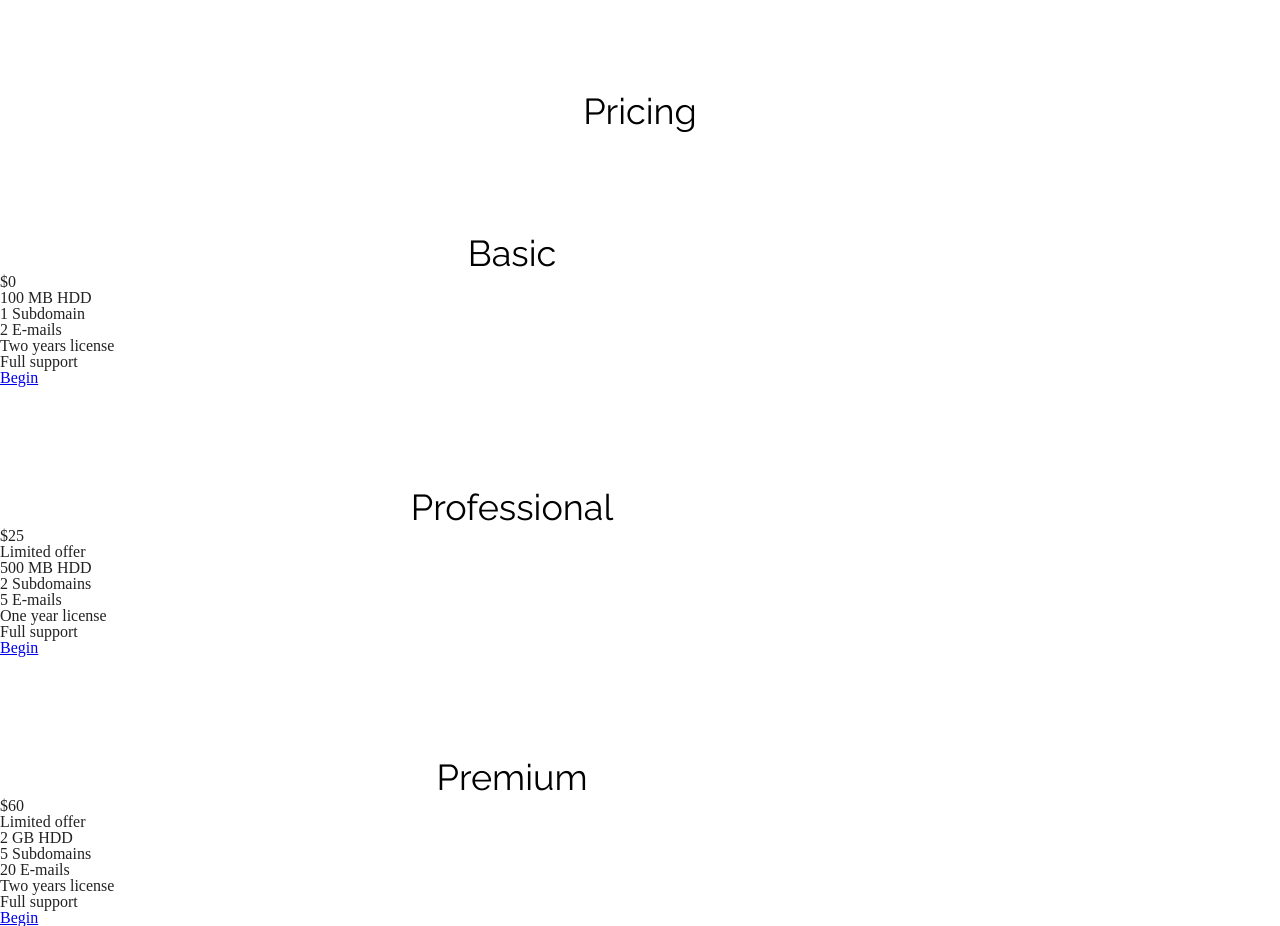
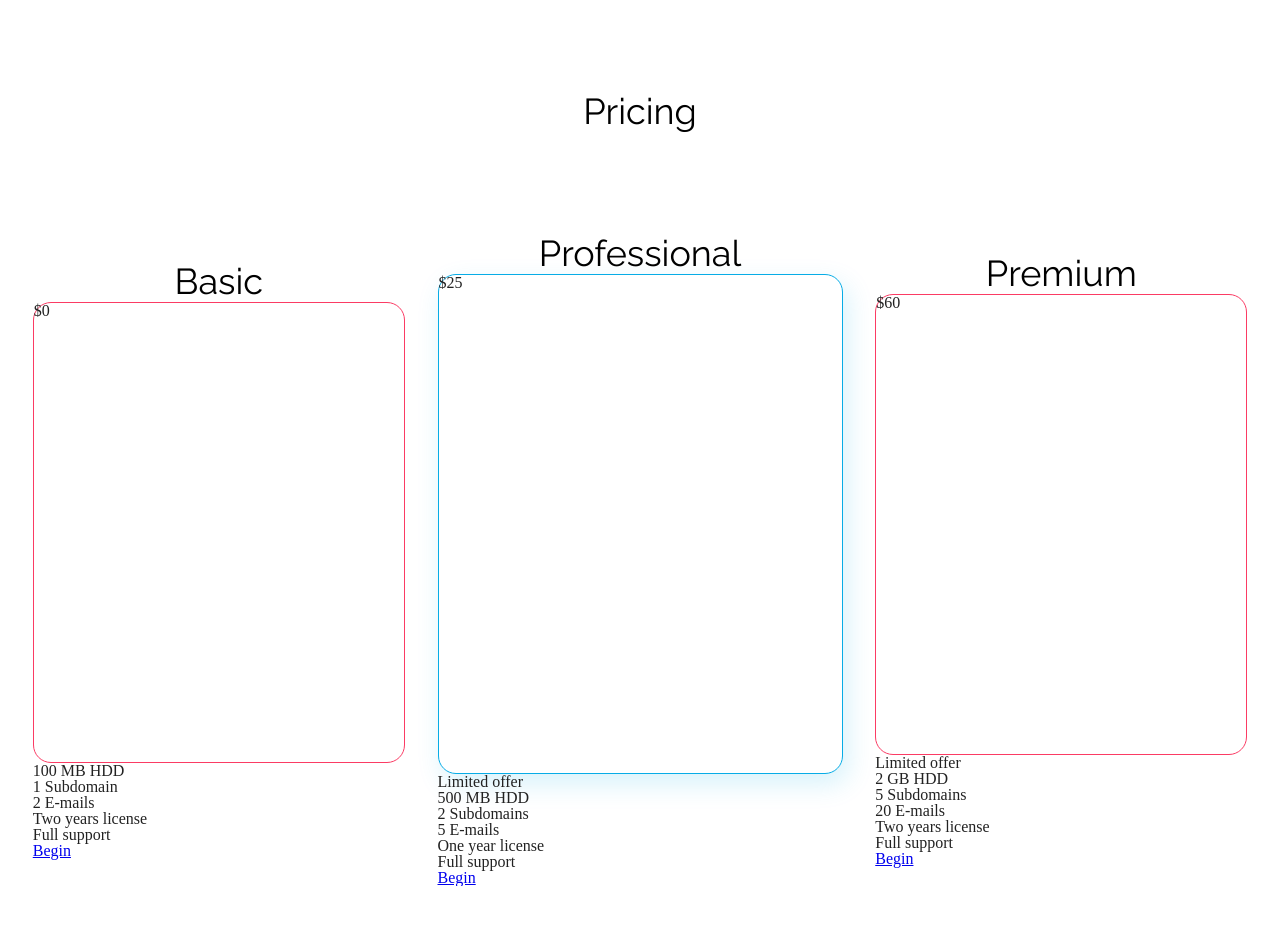
Before and after one commit to Kindziolek/BestShop, a plain HTML site: page index.html in a window 1280 px wide. Shown: the part 2780-3706 px from the top of the page. After the commit the page ends 3666 px from the top, so only its background shows below. Drawn offline with nearby package versions, Linux system fonts and the light colour scheme.

Commit message:
Wstępny CSS do sekcji Pricing

```diff
--- a/Styles/style.css
+++ b/Styles/style.css
@@ -474,5 +474,35 @@
 }
 
 .pricing_container {
-    max-width: 80%;
+    width: 100vw;
+    display: flex;
+    justify-content: space-evenly;
+    align-items: center;
 }
+
+.pricing_box {
+    display: block;
+}
+
+.price_pakiet {
+    background-color: #FFFFFF;
+    border: 1px solid;
+    border-radius: 18px;
+    width: 372px;
+    height: 461px;
+}
+
+.pakiet_basic {
+    border-color: #FB3B64;
+}
+
+.pakiet_professional {
+    border-color: #07ACE6;
+    box-shadow: 5px 10px 27px #07ACE629;
+    width: 405px;
+    height: 500px;
+}
+
+.pakiet_premium {
+    border-color: #55DFB4;
+}
--- a/index.html
+++ b/index.html
@@ -112,7 +112,7 @@
 
             <div class="pricing_box pricing_professional">
                 <h3 class="headline_pricing">Professional</h3>
-                <p class="price_pakiet pakiet_basic">$25</p>
+                <p class="price_pakiet pakiet_professional">$25</p>
                 <p class="limited_info">Limited offer</p>
                 <ul class="pricing_list">
                     <li class="pricing_element pricing_yes">500 MB HDD</li>
```
